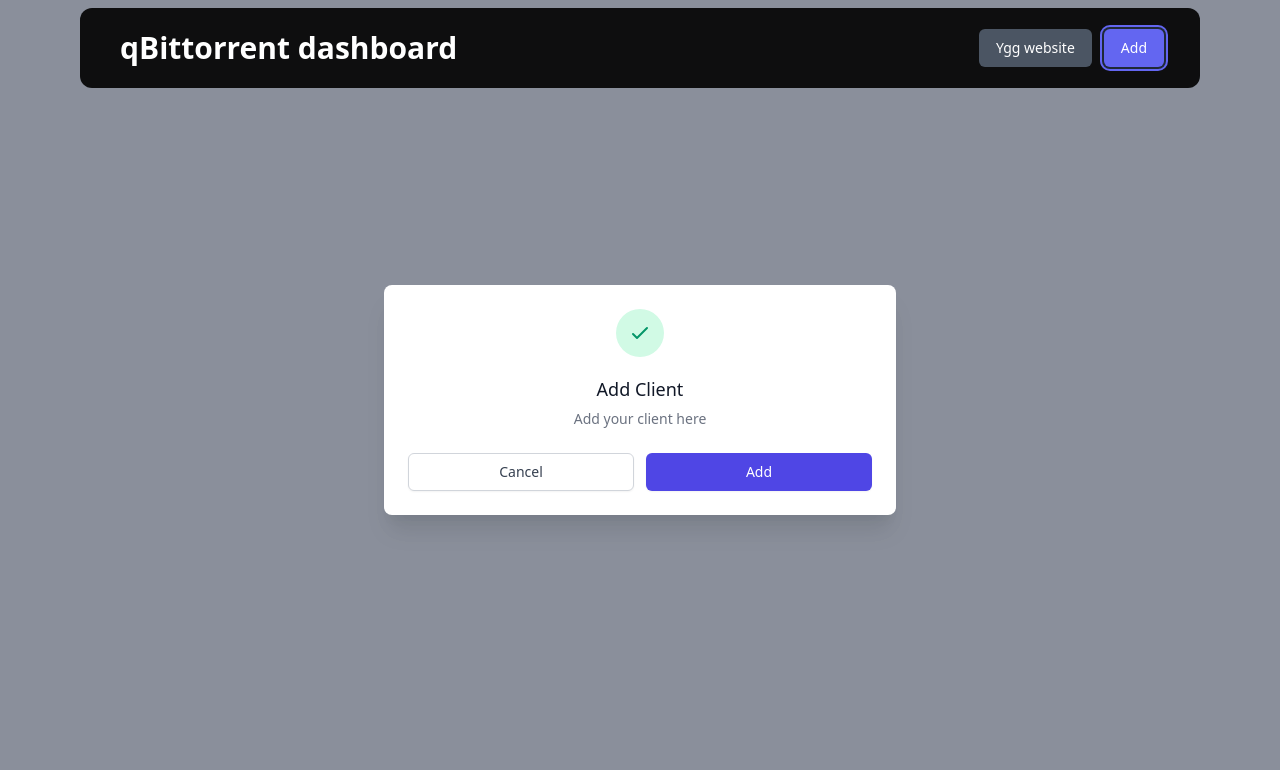
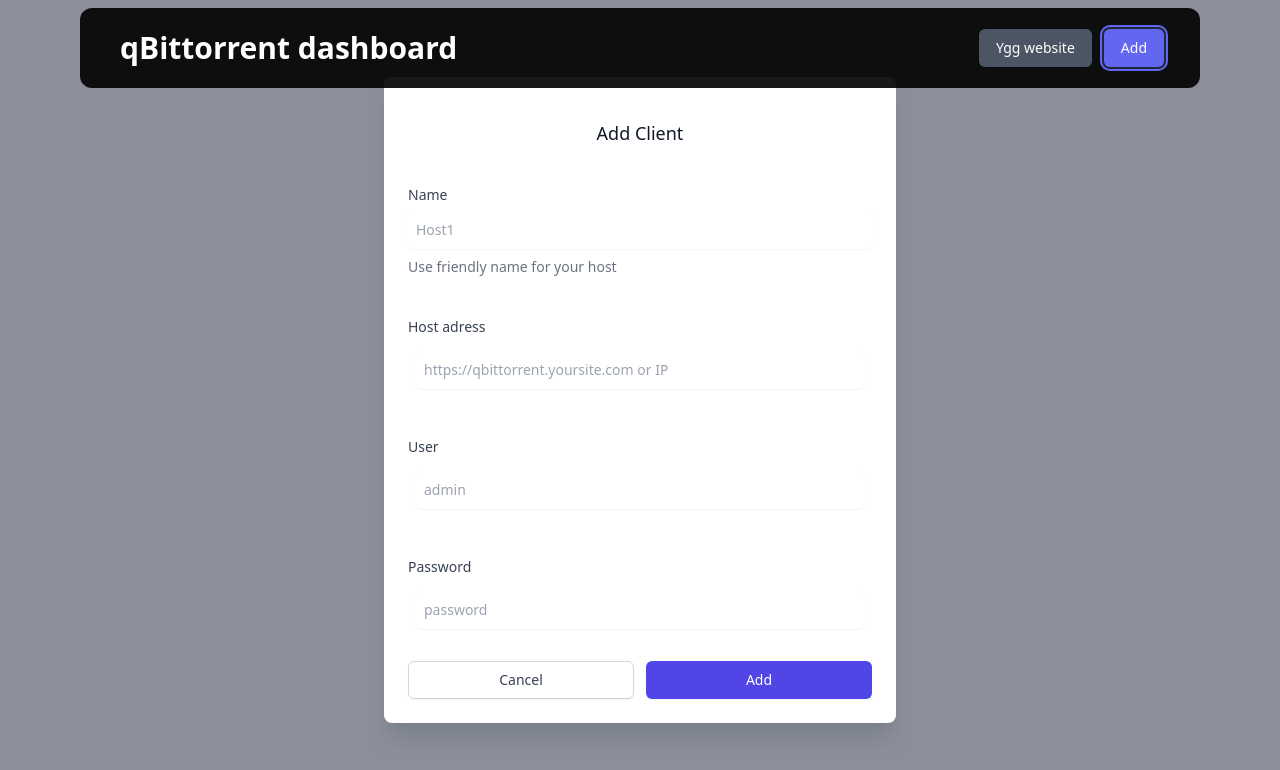
Before and after one commit to MathieuGery/qBittorrent-dashboard, a React (Create React App) app: page / in a window 1280 px wide. Both pictures are taken after a click on the button "Add". Shown: the top 770 px of the page. Built offline with nearby package versions, Linux system fonts and the light colour scheme.

Commit message:
[+] Complete form modal

```diff
--- a/src/partials/addModal.js
+++ b/src/partials/addModal.js
@@ -14,21 +14,41 @@
                     className="inline-block align-bottom bg-white rounded-lg px-4 pt-5 pb-4 text-left overflow-hidden shadow-xl transform transition-all sm:my-8 sm:align-middle sm:max-w-lg sm:w-full sm:p-6"
                     role="dialog" aria-modal="true" aria-labelledby="modal-headline">
                     <div>
-                        <div className="mx-auto flex items-center justify-center h-12 w-12 rounded-full bg-green-100">
-                            <svg className="h-6 w-6 text-green-600" xmlns="http://www.w3.org/2000/svg" fill="none"
-                                 viewBox="0 0 24 24" stroke="currentColor" aria-hidden="true">
-                                <path stroke-linecap="round" stroke-linejoin="round" stroke-width="2"
-                                      d="M5 13l4 4L19 7"/>
-                            </svg>
-                        </div>
+
                         <div className="mt-3 text-center sm:mt-5">
                             <h3 className="text-lg leading-6 font-medium text-gray-900" id="modal-headline">
                                 Add Client
                             </h3>
-                            <div className="mt-2">
-                                <p className="text-sm text-gray-500">
-                                    Add your client here
-                                </p>
+                        </div>
+                        <div className="mt-10">
+                            <label htmlFor="name" className="block text-sm font-medium text-gray-700">Name</label>
+                            <div className="mt-1">
+                                <input type="text" name="name" id="name"
+                                       className="h-10 p-2 shadow-sm ring-black focus:ring-indigo-500 focus:border-indigo-500 block w-full sm:text-sm border-blue-600 rounded-md"
+                                       placeholder="Host1" aria-describedby="name-description"/>
+                            </div>
+                            <p className="mt-2 text-sm text-gray-500" id="name-description">Use friendly name for your host</p>
+                        </div>
+                        <div className="mt-10">
+                            <label for="host" class="block text-sm font-medium text-gray-700">Host adress</label>
+                            <div class="mt-1 p-2">
+                                <input type="text" name="host" id="host" class="h-10 p-2 shadow-sm focus:ring-indigo-500 focus:border-indigo-500 block w-full sm:text-sm border-gray-300 rounded-md" placeholder="https://qbittorrent.yoursite.com or IP"/>
+                            </div>
+                        </div>
+                        <div className="mt-10">
+                            <label htmlFor="user" className="block text-sm font-medium text-gray-700">User</label>
+                            <div className="mt-1 p-2">
+                                <input type="text" name="user" id="user"
+                                       className="h-10 p-2 shadow-sm focus:ring-indigo-500 focus:border-indigo-500 block w-full sm:text-sm border-gray-300 rounded-md"
+                                       placeholder="admin"/>
+                            </div>
+                        </div>
+                        <div className="mt-10">
+                            <label htmlFor="password" className="block text-sm font-medium text-gray-700">Password</label>
+                            <div className="mt-1 p-2">
+                                <input type="text" name="password" id="password"
+                                       className="h-10 p-2 shadow-sm focus:ring-indigo-500 focus:border-indigo-500 block w-full sm:text-sm border-gray-300 rounded-md"
+                                       placeholder="password"/>
                             </div>
                         </div>
                     </div>
```
